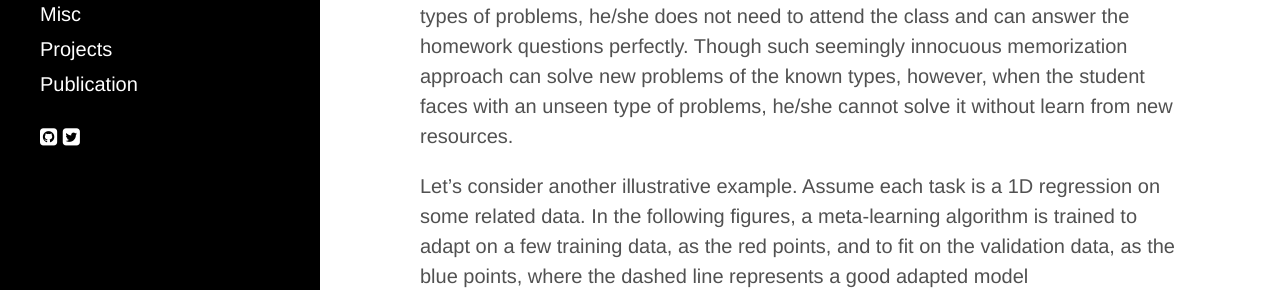
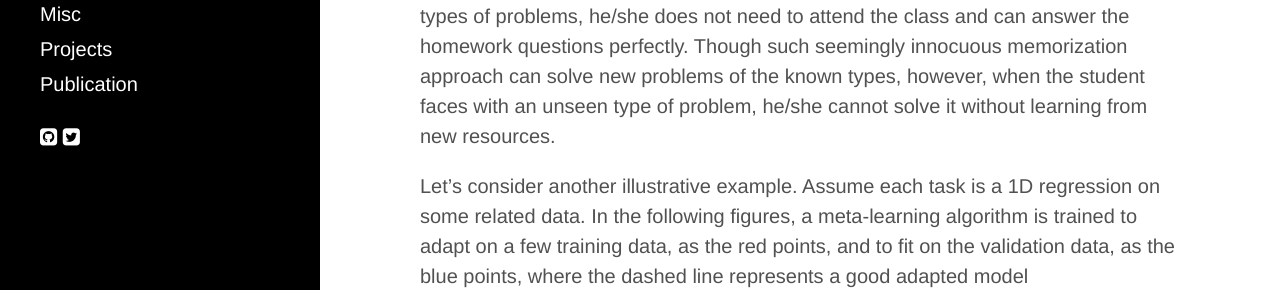
Before and after one commit to mingzhang-yin/mingzhang-yin.github.io, a Jekyll site: the page built from _posts/2020-04-10-Meta-learning-without-Memorization.md, in a window 1280 px wide and 900 px high, scrolled down 1016 px. Shown: the part 375-665 px from the top of the window. Built offline with Jekyll 4.4.1, drawn with Linux system fonts in a browser that asks for light colours; nearby versions of some CDN libraries; formulas are drawn with MathJax 3; some of the changed text lies outside the part shown.

Commit message:
Update 2020-04-10-Meta-learning-without-Memorization.md

```diff
--- a/_posts/2020-04-10-Meta-learning-without-Memorization.md
+++ b/_posts/2020-04-10-Meta-learning-without-Memorization.md
@@ -21,7 +21,7 @@
 </center>
 
 ## Memorization Problem
-Let's come back to the student example at the beginning. The daily study at school can be considered as a task in meta-training, and we assume the student learn to solve one type of math problem each day. After a period, assume all types of required problems have been repeated several times in class. If a student can remember all types of problems, he/she does not need to attend the class and can answer the homework questions perfectly. Though such seemingly innocuous memorization approach can solve new problems of the known types, however, when the student faces with an unseen type of problems, he/she cannot solve it without learn from new resources.
+Let's come back to the student example at the beginning. The daily study at school can be considered as a task in meta-training, and we assume the student learn to solve one type of math problem each day. After a period, assume all types of required problems have been repeated several times in class. If a student can remember all types of problems, he/she does not need to attend the class and can answer the homework questions perfectly. Though such seemingly innocuous memorization approach can solve new problems of the known types, however, when the student faces with an unseen type of problem, he/she cannot solve it without learning from new resources.
 
 Let's consider another illustrative example.  Assume each task is a 1D regression on some related data. In the following figures, a meta-learning algorithm is trained to adapt on a few training data, as the red points, and to fit on the validation data, as the blue points, where the dashed line represents a good adapted model
 
```
